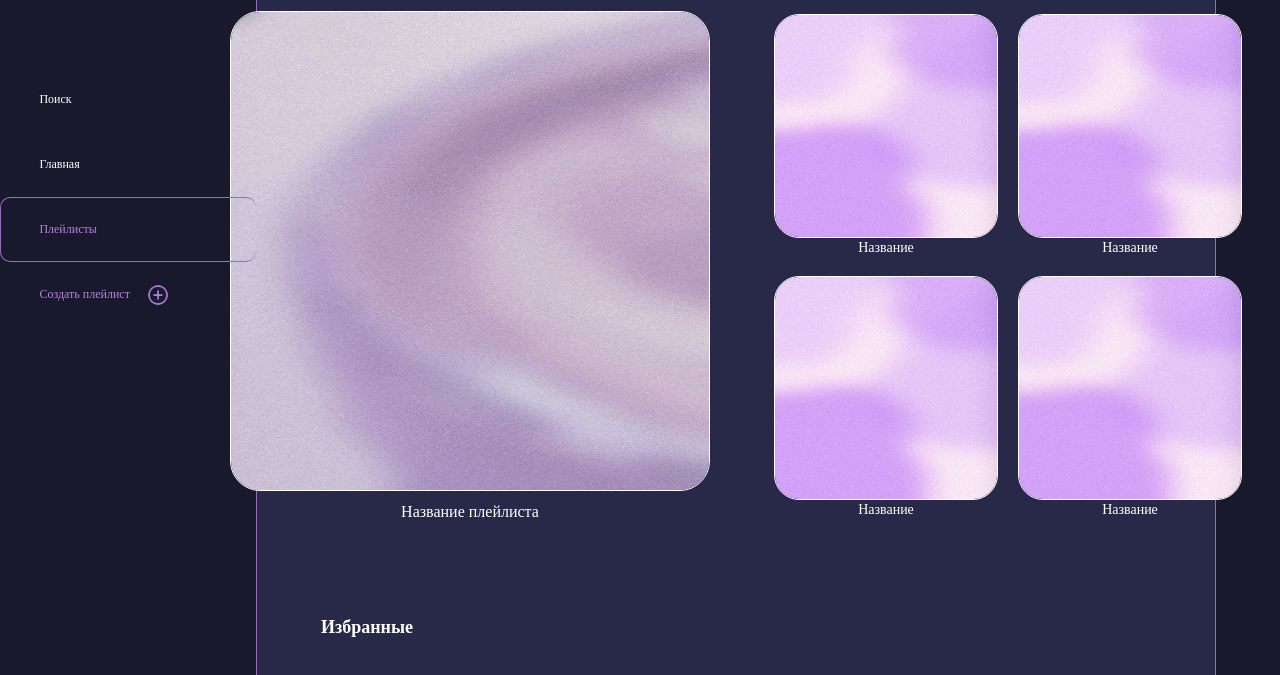
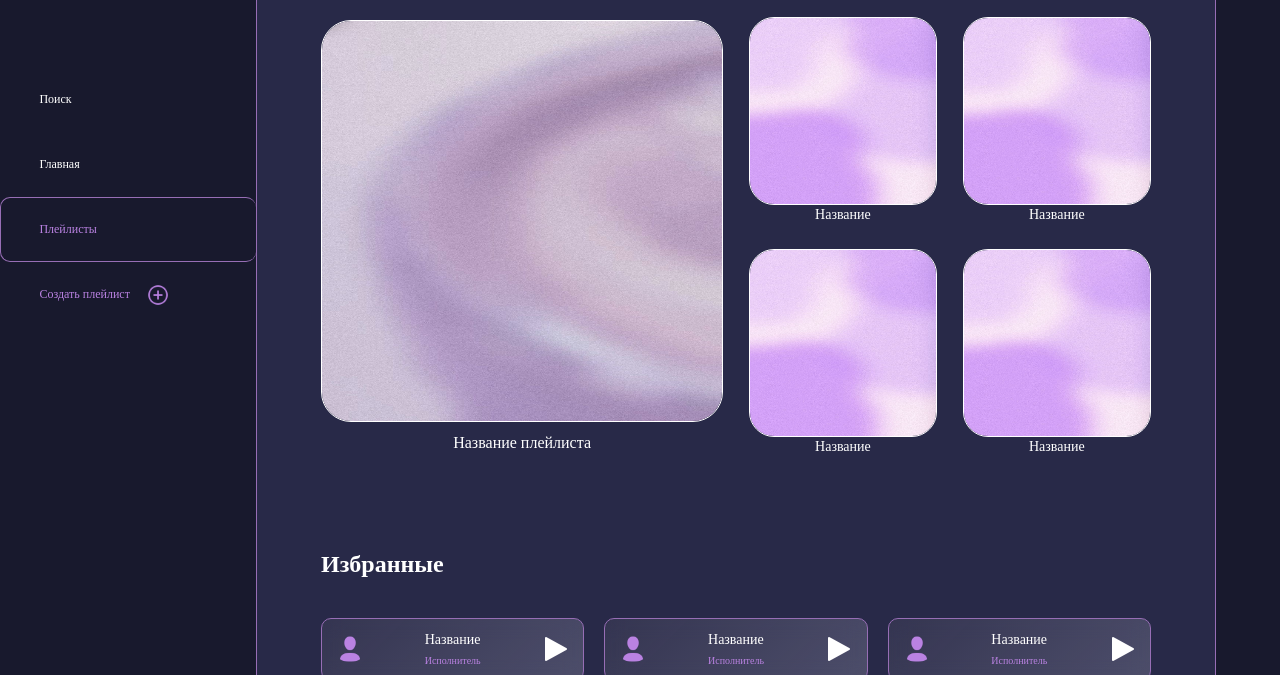
Before and after one commit to Vers-is/music-player, a plain HTML site: page files/playlists/playlists.html in a window 1280 px wide. Shown: the part 203-878 px from the top of the page. Drawn offline with Linux system fonts and the light colour scheme; a web font is replaced by a local one.

Commit message:
adaptation for playlists

```diff
--- a/files/main-settings.css
+++ b/files/main-settings.css
@@ -20,15 +20,16 @@
 /*      MEDIA        */
 
 @media (max-width:780px) {
-    .track-artist {
-        font-size: 8px;
-    }
-
-    .track-info {
-        font-size: 12px;
+    * {
+        font-size: 8px !important;
     }
 }
 
+@media (min-width: 1280px) {
+    .title {
+        font-size: 24px !important;
+    }
+}
 /*                   */
 
 ::-webkit-scrollbar {
--- a/files/playlists/playlists.css
+++ b/files/playlists/playlists.css
@@ -19,30 +19,23 @@
     align-items: center;
 }
 
-.fav-playlist,
-.mini-playlist {
-    flex-direction: column;
+.playlists {
+    display: grid;
+    grid-template-columns: repeat(auto-fit, minmax(25vw, 1fr));
+    gap: 2vw;
+    align-items: center;
+    justify-content: center;
 }
 
-.fav-playlist img, .mini-playlist img {
-    width: auto;
-    aspect-ratio: 1/1;
-}
-
-.playlists {
-    justify-content: center;
-    gap: 5vw;
-}
 
 .content-cover {
     display: grid;
     grid-template-columns: repeat(2, 1fr);
-    gap: 20px;
+    gap: 2vw;
 }
 
 .fav-playlist {
     flex-direction: column;
-    gap: 10px;
     width: fit-content;
 }
 
@@ -57,10 +50,22 @@
     transform: scale(1.03);
 }
 
+.fav-playlist img, .mini-playlist img {
+    height: auto;
+    aspect-ratio: 1/1;
+    border: 1px solid #fff;
+    width: 100%;
+}
+
 .fav-playlist img {
-    border: 1px solid #fff;
-    height: clamp(30vh, 60vh, 80vh);
+    max-width: 55vh;
     border-radius: 30px;
+}
+
+.mini-playlist img {
+    max-width: 28vh;
+    height: auto;
+    border-radius: 25px;
 }
 
 p {
@@ -80,11 +85,5 @@ p {
     display: flex;
     flex-direction: column;
     align-items: center;
-    gap: 5px;
+    /* gap: 5px; */
 }
-
-.mini-playlist img {
-    border: 1px solid #fff;
-    height: clamp(15vh, 28vh, 40vh);
-    border-radius: 25px;
-}
```
